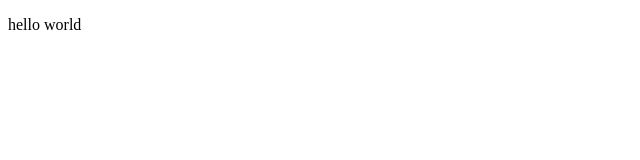
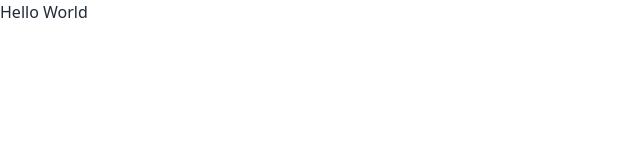
Before and after one commit to VunkLai/React-Scaffold, a React (Vite) app: page / in a window 1280 px wide. Shown: the top 160 px of the page, without its empty margins (0-640 px from the left). Built offline with nearby package versions, Linux system fonts and the light colour scheme.

Commit message:
build: import @tailwindcss/typography

```diff
--- a/package.json
+++ b/package.json
@@ -15,6 +15,7 @@
     "react-router-dom": "^6.18.0"
   },
   "devDependencies": {
+    "@tailwindcss/typography": "^0.5.10",
     "@types/react": "^18.2.15",
     "@types/react-dom": "^18.2.7",
     "@typescript-eslint/eslint-plugin": "^6.0.0",
--- a/src/main.tsx
+++ b/src/main.tsx
@@ -2,6 +2,8 @@ import React from "react";
 import ReactDOM from "react-dom/client";
 import { RouterProvider } from "react-router-dom";
 import { router } from "./router";
+
+import "./index.css";
 
 const root = document.getElementById("root") as HTMLElement;
 
--- a/src/router.tsx
+++ b/src/router.tsx
@@ -7,7 +7,7 @@ const routes = [
     children: [
       {
         index: true,
-        element: <p className="text-xl font-bold">hello world</p>,
+        element: <h1>Hello World</h1>,
       },
     ],
   },
--- a/tailwind.config.js
+++ b/tailwind.config.js
@@ -2,7 +2,17 @@
 export default {
   content: ["./index.html", "./src/**/*.{js,ts,jsx,tsx}"],
   theme: {
+    container: {
+      center: true,
+      padding: {
+        DEFAULT: "1rem",
+        sm: "2rem",
+        lg: "4rem",
+        xl: "5rem",
+        "2xl": "6rem",
+      },
+    },
     extend: {},
   },
-  plugins: [require("daisyui")],
+  plugins: [require("@tailwindcss/typography"), require("daisyui")],
 };
```
Also changed, not shown: 1 other file (tests, documents, lock files or other folders).
